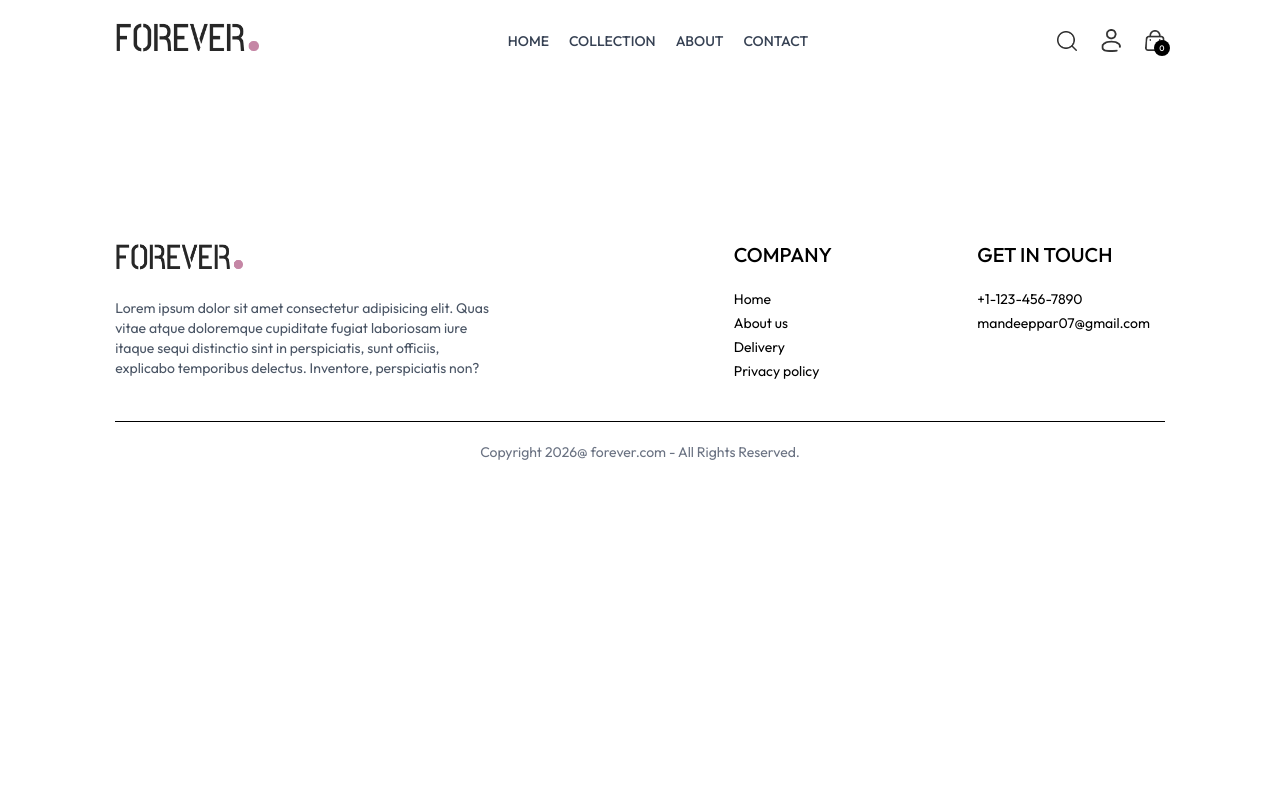
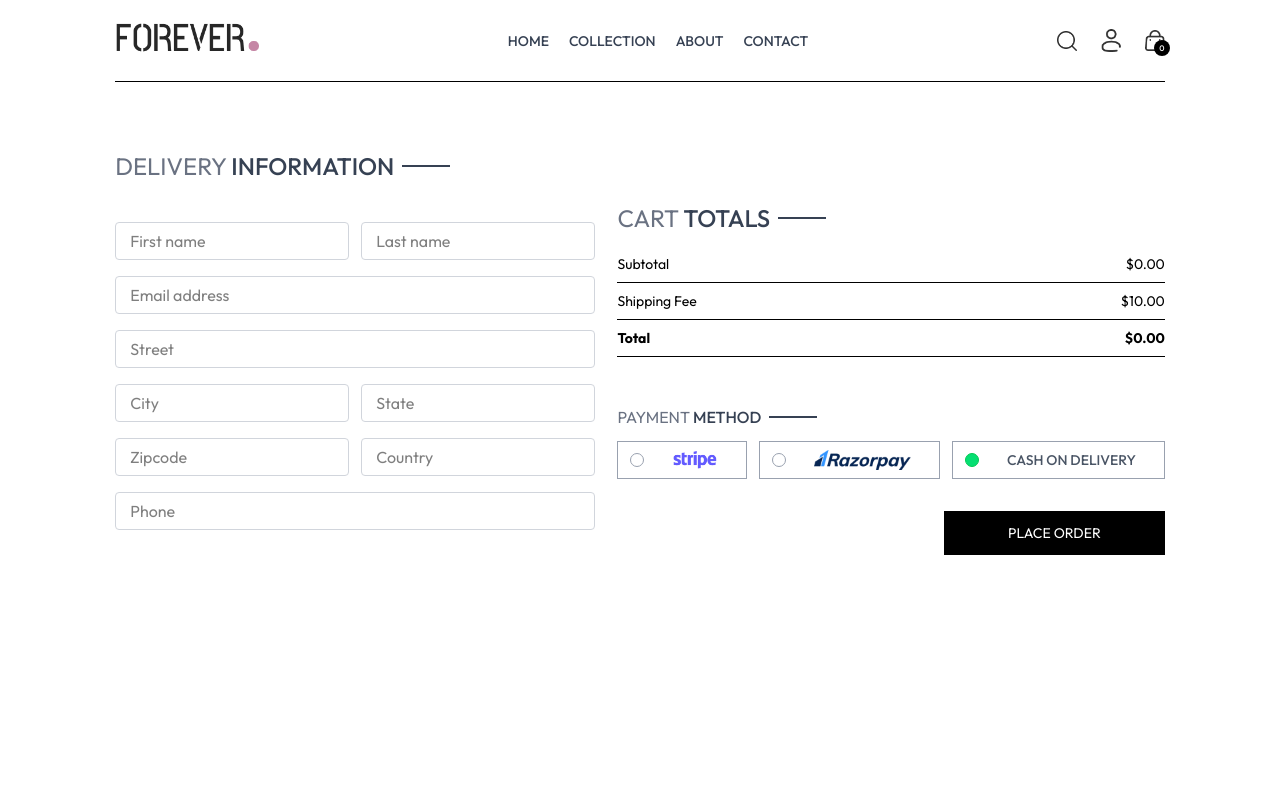
Before and after one commit to Mandeep-Parmar/ecommerce-app, a React (Vite) app in the folder frontend/: page /place-order in a window 1280 px wide. Shown: the top 800 px of the page. Built offline with nearby package versions, Linux system fonts and the light colour scheme.

Commit message:
build place order page with delivery form, cart summary, and payment method selection

```diff
--- a/frontend/src/pages/PlaceOrder.jsx
+++ b/frontend/src/pages/PlaceOrder.jsx
@@ -1,11 +1,138 @@
-import React from 'react'
+import React, { useContext, useState } from "react";
+import Title from "../components/Title";
+import CartTotal from "../components/CartTotal";
+import { assets } from "../assets/assets";
+import { ShopContext } from "../context/ShopContext";
 
 const PlaceOrder = () => {
+  const [method, setMethod] = useState("cod");
+  const { navigate } = useContext(ShopContext);
+
   return (
-    <div>
+    <div className="flex flex-col sm:flex-row justify-between gap-4 pt-5 sm:pt-14 min-h-[80vh] border-t">
+      {/*-------------- Left Side -------------- */}
+      <div className="flex flex-col gap-4 w-full sm:max-w-[480px]">
+        <div className="text-xl sm:text-2xl my-3">
+          <Title text1={"DELIVERY"} text2={"INFORMATION"} />
+        </div>
 
+        <div className="flex gap-3">
+          <input
+            type="text"
+            placeholder="First name"
+            className="border border-gray-300 rounded py-1.5 px-3.5 w-full"
+          />
+          <input
+            type="text"
+            placeholder="Last name"
+            className="border border-gray-300 rounded py-1.5 px-3.5 w-full"
+          />
+        </div>
+
+        <input
+          type="email"
+          placeholder="Email address"
+          className="border border-gray-300 rounded py-1.5 px-3.5 w-full"
+        />
+        <input
+          type="text"
+          placeholder="Street"
+          className="border border-gray-300 rounded py-1.5 px-3.5 w-full"
+        />
+
+        <div className="flex gap-3">
+          <input
+            type="text"
+            placeholder="City"
+            className="border border-gray-300 rounded py-1.5 px-3.5 w-full"
+          />
+          <input
+            type="text"
+            placeholder="State"
+            className="border border-gray-300 rounded py-1.5 px-3.5 w-full"
+          />
+        </div>
+
+        <div className="flex gap-3">
+          <input
+            type="number"
+            placeholder="Zipcode"
+            className="border border-gray-300 rounded py-1.5 px-3.5 w-full"
+          />
+          <input
+            type="text"
+            placeholder="Country"
+            className="border border-gray-300 rounded py-1.5 px-3.5 w-full"
+          />
+        </div>
+
+        <input
+          type="number"
+          placeholder="Phone"
+          className="border border-gray-300 rounded py-1.5 px-3.5 w-full"
+        />
+      </div>
+
+      {/*-------------- Right side ----------- */}
+      <div className="mt-8">
+        <div className="mt-8 min-w-80">
+          <CartTotal />
+        </div>
+
+        <div className="mt-12">
+          <Title text1={"PAYMENT"} text2={"METHOD"} />
+
+          {/*--------------- Payment method selection -------------- */}
+          <div className="flex gap-3 flex-col lg:flex-row">
+            <div
+              onClick={() => setMethod("stripe")}
+              className="flex items-center gap-3 border border-gray-400 p-2 px-3 cursor-pointer hover:border-black"
+            >
+              <p
+                className={`min-w-3.5 h-3.5 border border-gray-400 rounded-full ${method === "stripe" ? "bg-green-400 border-green-500" : ""}`}
+              ></p>
+              <img src={assets.stripe_logo} alt="stripe" className="h-5 mx-4" />
+            </div>
+
+            <div
+              onClick={() => setMethod("razorpay")}
+              className="flex items-center gap-3 border border-gray-400 p-2 px-3 cursor-pointer hover:border-black"
+            >
+              <p
+                className={`min-w-3.5 h-3.5 border border-gray-400 rounded-full ${method === "razorpay" ? "bg-green-400 border-green-500" : ""}`}
+              ></p>
+              <img
+                src={assets.razorpay_logo}
+                alt="razorpay"
+                className="h-5 mx-4"
+              />
+            </div>
+
+            <div
+              onClick={() => setMethod("cod")}
+              className="flex items-center gap-3 border border-gray-400 p-2 px-3 cursor-pointer hover:border-black"
+            >
+              <p
+                className={`min-w-3.5 h-3.5 border border-gray-400 rounded-full ${method === "cod" ? "bg-green-400 border-green-500" : ""}`}
+              ></p>
+              <p className="text-gray-600 text-sm font-medium mx-4">
+                CASH ON DELIVERY
+              </p>
+            </div>
+          </div>
+
+          <div className="w-full text-end mt-8">
+            <button
+              onClick={() => navigate("/orders")}
+              className="bg-black text-white px-16 py-3 text-sm"
+            >
+              PLACE ORDER
+            </button>
+          </div>
+        </div>
+      </div>
     </div>
-  )
-}
+  );
+};
 
-export default PlaceOrder
+export default PlaceOrder;
```
